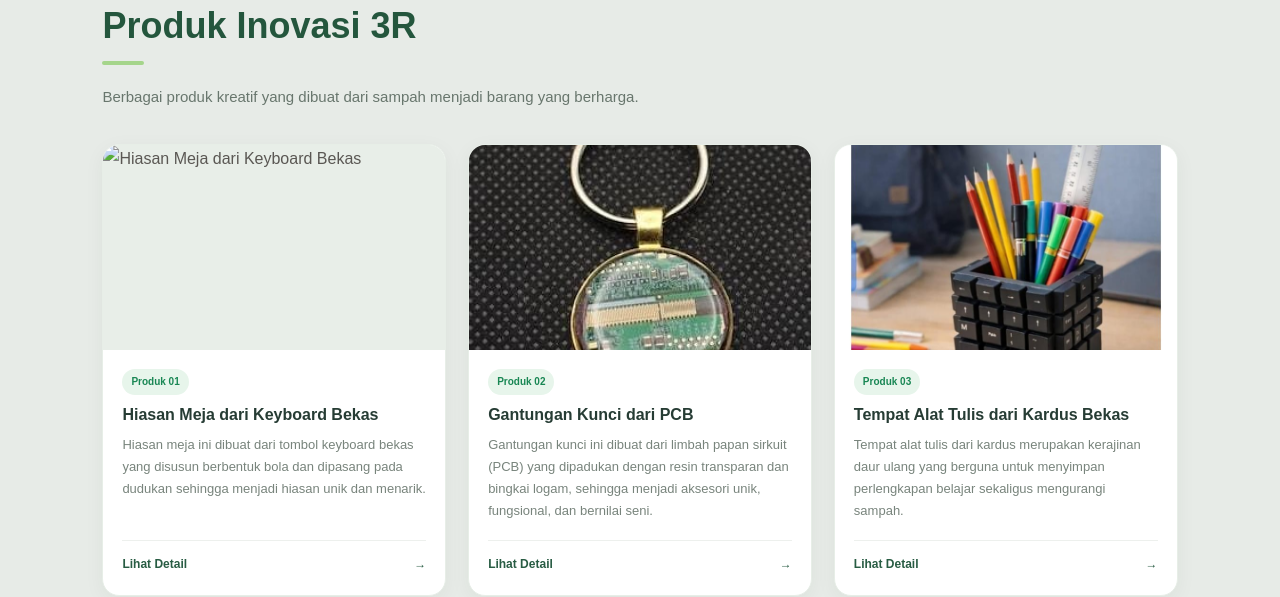
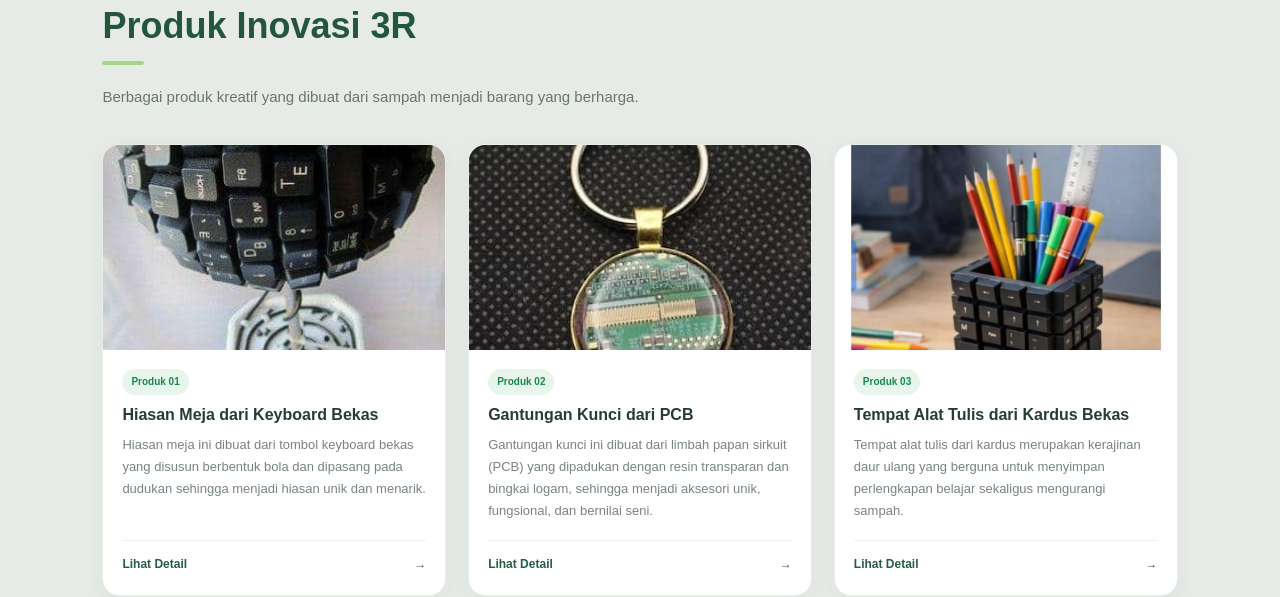
Before and after one commit to dellaayue42-stack/web_proyek-kolaborasi, a plain HTML site: page index.html in a window 1280 px wide. Shown: the part 1239-1836 px from the top of the page. Drawn offline with Linux system fonts and the light colour scheme; files whose address does not match are found by name.

Commit message:
Update index.html

```diff
--- a/index.html
+++ b/index.html
@@ -60,7 +60,7 @@
 
             <div class="product-grid">
                 <article class="product-card">
-                    <img src="./images/hiasan keyboard.png" alt="Hiasan Meja dari Keyboard Bekas" class="product-image">
+                    <img src="hiasan keyboard.png" alt="Hiasan Meja dari Keyboard Bekas" class="product-image">
                     <div class="product-content">
                         <span class="product-tag">Produk 01</span>
                         <h3>Hiasan Meja dari Keyboard Bekas</h3>
```
